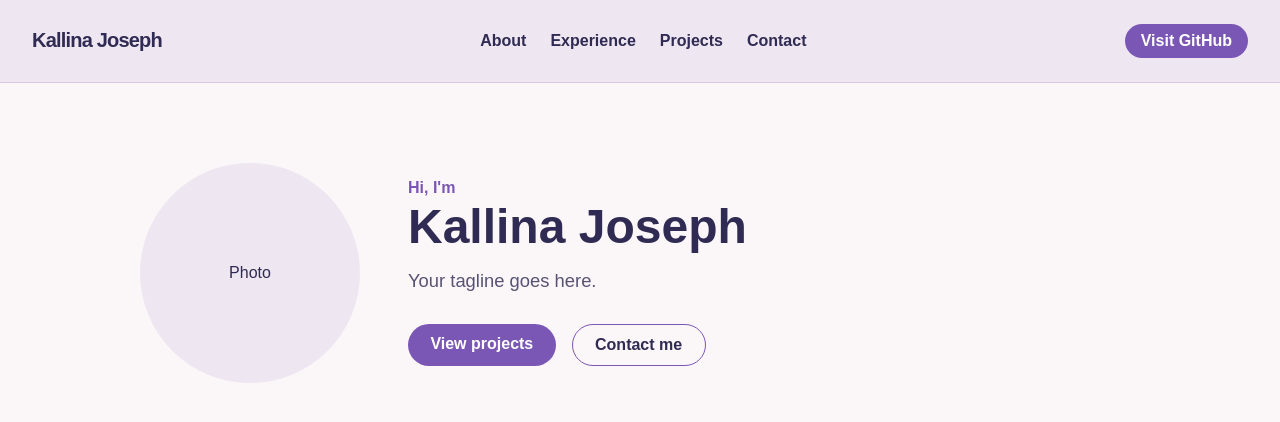
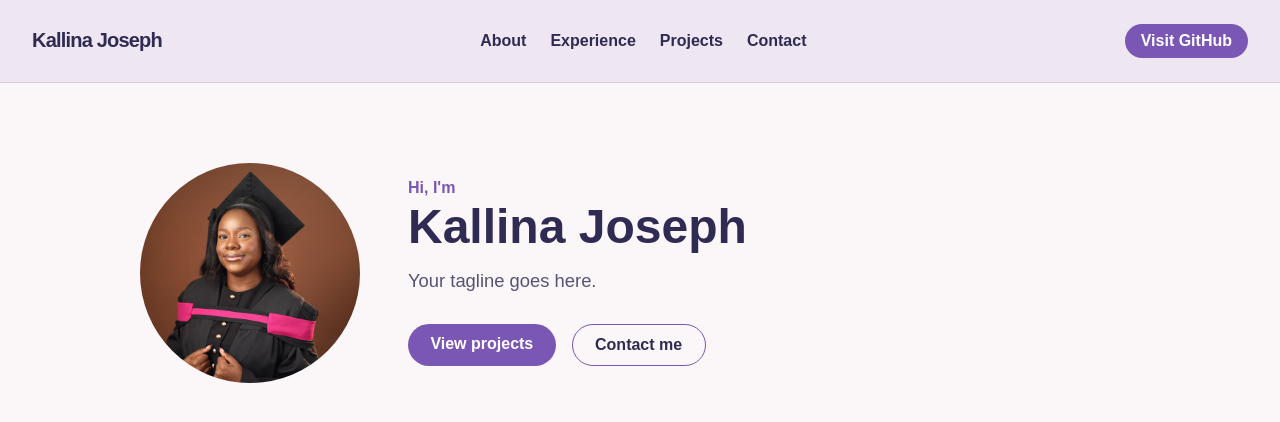
Before and after one commit to Kallina-source/portfolio-site, a React (Vite) app: page / in a window 1280 px wide. Shown: the top 422 px of the page. Built offline with nearby package versions, Linux system fonts and the light colour scheme.

Commit message:
Add profile photo to hero

```diff
--- a/src/components/hero.jsx
+++ b/src/components/hero.jsx
@@ -1,9 +1,13 @@
+import profilePic from '../assets/profile.jpg'
+
 export default function Hero() {
-    return (
-        <section id="home" className="hero">
-        <div className="hero-photo"> Photo </div>
+  return (
+    <section id="home" className="hero">
+      <div className="hero-photo">
+        <img src={profilePic} alt="Kallina Joseph" />
+      </div>
 
-         <div className="hero-text">
+      <div className="hero-text">
         <p className="hero-hello">Hi, I'm</p>
         <h1>Kallina Joseph</h1>
         <p className="hero-tagline">Your tagline goes here.</p>
@@ -12,6 +16,6 @@ export default function Hero() {
           <a href="#contact" className="btn-outline">Contact me</a>
         </div>
       </div>
-        </section>
-    )
+    </section>
+  )
 }
--- a/src/index.css
+++ b/src/index.css
@@ -136,3 +136,13 @@ background-color: color-mix(in srgb, var(--accent) 10%, var(--bg));
   background-color: var(--accent);
   color: white;
 }
+
+.hero-photo {
+  overflow: hidden;
+}
+
+.hero-photo img {
+  width: 100%;
+  height: 100%;
+  object-fit: cover;
+}
```
Also changed, not shown: src/assets/profile.jpg (added).
